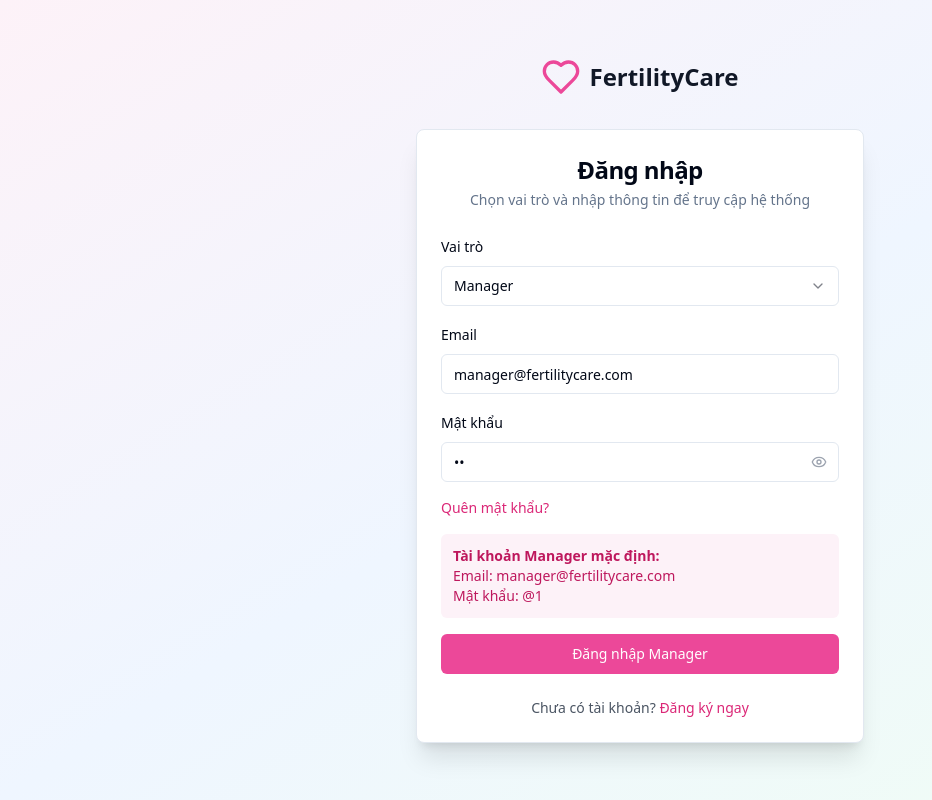
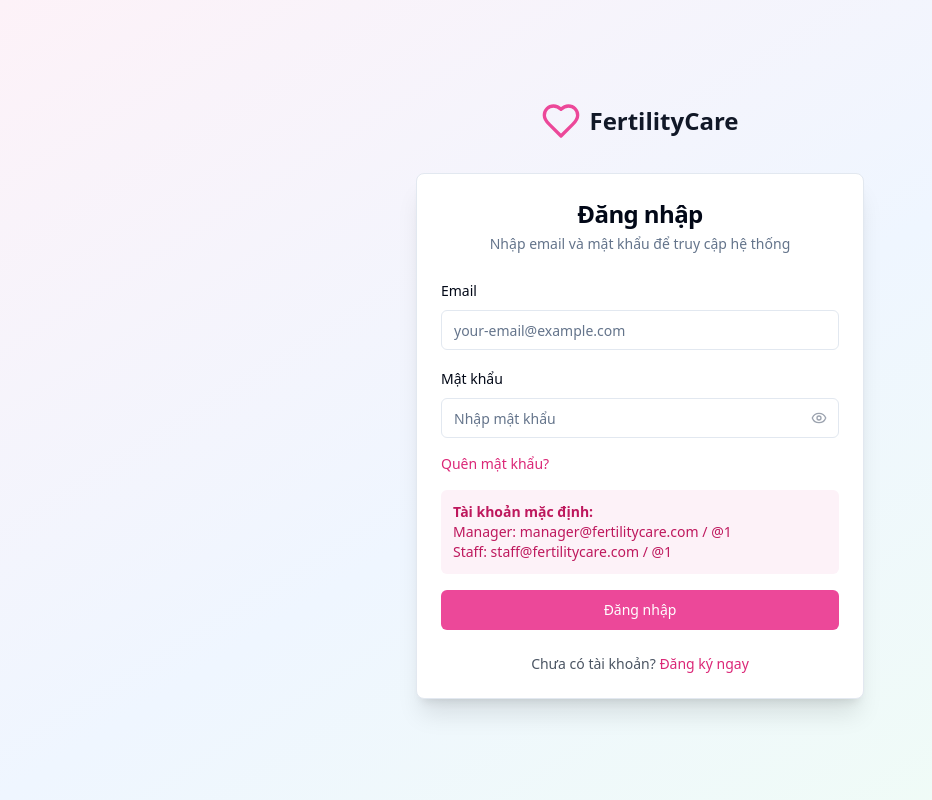
Before and after one commit to Bonn0pr0/auth-simplified-vietnam, a React (Vite) app: page /login in a window 1280 px wide. Shown: the whole page, without its empty margins (0-932 px from the left). Built offline with nearby package versions, Linux system fonts and the light colour scheme.

Commit message:
Remove role selection from login
Simplified login to use only email and password fields.

```diff
--- a/src/pages/Login.tsx
+++ b/src/pages/Login.tsx
@@ -5,33 +5,22 @@ import { Button } from '@/components/ui/button';
 import { Input } from '@/components/ui/input';
 import { Label } from '@/components/ui/label';
 import { Card, CardContent, CardDescription, CardHeader, CardTitle } from '@/components/ui/card';
-import { Select, SelectContent, SelectItem, SelectTrigger, SelectValue } from '@/components/ui/select';
 import { Heart, Eye, EyeOff } from 'lucide-react';
 import { useToast } from '@/hooks/use-toast';
 
 const Login = () => {
   const [showPassword, setShowPassword] = useState(false);
   const [formData, setFormData] = useState({
-    role: 'manager',
-    email: 'manager@fertilitycare.com',
-    password: '@1'
+    email: '',
+    password: ''
   });
   const { toast } = useToast();
   const navigate = useNavigate();
-
-  const handleRoleChange = (role: string) => {
-    setFormData({
-      role,
-      email: role === 'manager' ? 'manager@fertilitycare.com' : 'staff@fertilitycare.com',
-      password: '@1'
-    });
-  };
 
   const handleSubmit = (e: React.FormEvent) => {
     e.preventDefault();
     console.log('Login attempt:', formData);
 
-    if (formData.role === 'manager') {
     if (formData.email === 'manager@fertilitycare.com' && formData.password === '@1') {
       localStorage.setItem('isManagerLoggedIn', 'true');
       toast({
@@ -39,15 +28,7 @@ const Login = () => {
         description: "Chào mừng Manager đến với hệ thống quản lý.",
       });
       navigate('/dashboard');
-      } else {
-        toast({
-          title: "Đăng nhập thất bại!",
-          description: "Email hoặc mật khẩu Manager không đúng.",
-          variant: "destructive",
-        });
-      }
-    } else {
-      if (formData.email === 'staff@fertilitycare.com' && formData.password === '@1') {
+    } else if (formData.email === 'staff@fertilitycare.com' && formData.password === '@1') {
       localStorage.setItem('isStaffLoggedIn', 'true');
       toast({
         title: "Đăng nhập thành công!",
@@ -57,10 +38,9 @@ const Login = () => {
     } else {
       toast({
         title: "Đăng nhập thất bại!",
-          description: "Email hoặc mật khẩu Staff không đúng.",
+        description: "Email hoặc mật khẩu không đúng.",
         variant: "destructive",
       });
-      }
     }
   };
 
@@ -86,24 +66,11 @@ const Login = () => {
           <CardHeader className="space-y-1">
             <CardTitle className="text-2xl font-bold text-center">Đăng nhập</CardTitle>
             <CardDescription className="text-center">
-              Chọn vai trò và nhập thông tin để truy cập hệ thống
+              Nhập email và mật khẩu để truy cập hệ thống
             </CardDescription>
           </CardHeader>
           <CardContent>
             <form onSubmit={handleSubmit} className="space-y-4">
-              <div className="space-y-2">
-                <Label htmlFor="role">Vai trò</Label>
-                <Select value={formData.role} onValueChange={handleRoleChange}>
-                  <SelectTrigger>
-                    <SelectValue placeholder="Chọn vai trò" />
-                  </SelectTrigger>
-                  <SelectContent>
-                    <SelectItem value="manager">Manager</SelectItem>
-                    <SelectItem value="staff">Staff</SelectItem>
-                  </SelectContent>
-                </Select>
-              </div>
-
               <div className="space-y-2">
                 <Label htmlFor="email">Email</Label>
                 <Input
@@ -157,19 +124,19 @@ const Login = () => {
               </div>
 
               {/* Thông tin tài khoản mặc định */}
-              <div className={`p-3 rounded-md ${formData.role === 'manager' ? 'bg-pink-50' : 'bg-blue-50'}`}>
-                <p className={`text-sm ${formData.role === 'manager' ? 'text-pink-700' : 'text-blue-700'}`}>
-                  <strong>Tài khoản {formData.role === 'manager' ? 'Manager' : 'Staff'} mặc định:</strong><br />
-                  Email: {formData.role === 'manager' ? 'manager@fertilitycare.com' : 'staff@fertilitycare.com'}<br />
-                  Mật khẩu: @1
+              <div className="p-3 rounded-md bg-pink-50">
+                <p className="text-sm text-pink-700">
+                  <strong>Tài khoản mặc định:</strong><br />
+                  Manager: manager@fertilitycare.com / @1<br />
+                  Staff: staff@fertilitycare.com / @1
                 </p>
               </div>
 
               <Button
                 type="submit"
-                className={`w-full text-white ${formData.role === 'manager' ? 'bg-pink-500 hover:bg-pink-600' : 'bg-blue-500 hover:bg-blue-600'}`}
+                className="w-full text-white bg-pink-500 hover:bg-pink-600"
               >
-                Đăng nhập {formData.role === 'manager' ? 'Manager' : 'Staff'}
+                Đăng nhập
               </Button>
             </form>
 
```
Lines whose indentation alone changed are shown as unchanged.
